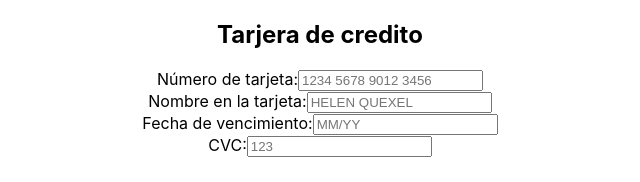
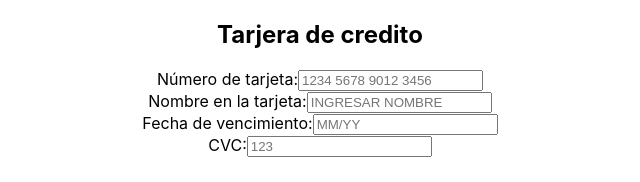
Before and after one commit to billy-Argt/avance, a React (Create React App) app: page / in a window 1280 px wide. Shown: the top 182 px of the page, without its empty margins (320-960 px from the left). Built offline with nearby package versions, Linux system fonts and the light colour scheme.

Commit message:
first commit

```diff
--- a/src/CreditCardForm.js
+++ b/src/CreditCardForm.js
@@ -51,10 +51,11 @@ function CreditCardForm() {
             name="cardName"
             value={cardName}
             onChange={handleInputChange}
-            placeholder="HELEN QUEXEL"
+            placeholder="INGRESAR NOMBRE"
           />
         </div>
         <div>
+
           <label>Fecha de vencimiento:</label>
           <input
             type="text"
```
